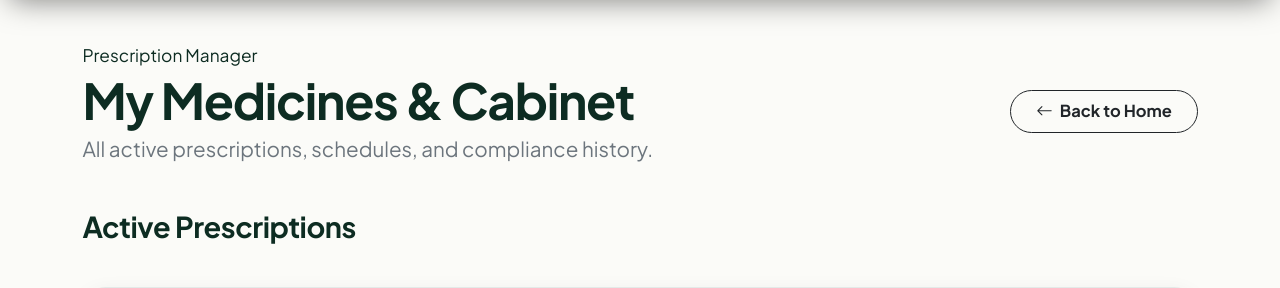
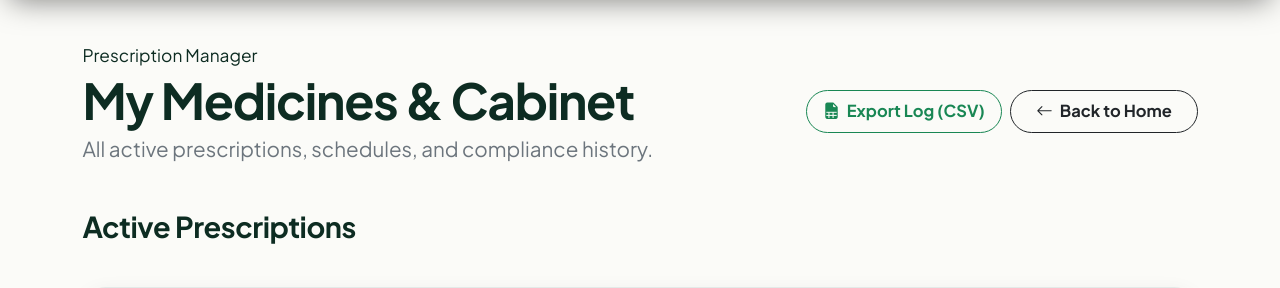
Before and after one commit to ARIPRAKASH32/AGEWELL, a Flask app: page /senior/medicines in a window 1280 px wide; the page is wider, and only the part inside the window is pictured. Shown: the part 92-380 px from the top of that part. Run offline with Flask 3, Linux system fonts and the light colour scheme; the visitor is signed in with stand-in values (Sample User, id 1); data that the repository does not hold is empty.

Commit message:
feat(export): add CSV export endpoint for senior medication adherence history

```diff
--- a/app.py
+++ b/app.py
@@ -2,7 +2,7 @@ import os
 import sqlite3
 from datetime import datetime, date, timedelta
 from functools import wraps
-from flask import Flask, render_template, request, redirect, url_for, session, flash, jsonify
+from flask import Flask, render_template, request, redirect, url_for, session, flash, jsonify, Response
 from werkzeug.security import generate_password_hash, check_password_hash
 
 from models import get_db, init_db, log_audit
@@ -355,6 +355,37 @@ def senior_medicine_action():
     msg = f"Marked medicine as {action}!"
     flash(msg, "success" if action == 'taken' else "info")
     return redirect(request.referrer or url_for('senior_dashboard'))
+
+@app.route('/senior/export/medications')
+@role_required('senior', 'doctor', 'family')
+def export_medications_csv():
+    senior_id = session['user_id'] if session['role'] == 'senior' else request.args.get('senior_id', session['user_id'])
+    conn = get_db()
+    cursor = conn.cursor()
+    cursor.execute("""
+        SELECT ml.scheduled_date, ml.scheduled_time, m.name as medicine_name, m.dose, ml.status, ml.logged_at, ml.note
+        FROM medicine_logs ml
+        JOIN medicines m ON ml.medicine_id = m.id
+        WHERE ml.senior_id = ?
+        ORDER BY ml.scheduled_date DESC, ml.scheduled_time DESC
+    """, (senior_id,))
+    logs = cursor.fetchall()
+    conn.close()
+
+    import csv
+    import io
+    output = io.StringIO()
+    writer = csv.writer(output)
+    writer.writerow(['Date', 'Scheduled Time', 'Medicine Name', 'Dosage', 'Adherence Status', 'Logged At', 'Notes'])
+    for r in logs:
+        writer.writerow([r['scheduled_date'], r['scheduled_time'], r['medicine_name'], r['dose'], r['status'], r['logged_at'] or '', r['note'] or ''])
+
+    output.seek(0)
+    return Response(
+        output.getvalue(),
+        mimetype="text/csv",
+        headers={"Content-Disposition": f"attachment;filename=agewell_medication_logs_senior_{senior_id}.csv"}
+    )
 
 @app.route('/senior/appointments')
 @role_required('senior')
--- a/templates/senior/medicines.html
+++ b/templates/senior/medicines.html
@@ -10,9 +10,14 @@
       <h1 class="font-serif display-5 fw-bold text-forest-900 mb-0">My Medicines & Cabinet</h1>
       <p class="text-secondary fs-5">All active prescriptions, schedules, and compliance history.</p>
     </div>
-    <a href="{{ url_for('senior_dashboard') }}" class="btn btn-outline-dark rounded-pill px-4 py-2 fw-bold">
-      <i class="bi bi-arrow-left me-1"></i> Back to Home
-    </a>
+    <div class="d-flex gap-2">
+      <a href="{{ url_for('export_medications_csv') }}" class="btn btn-outline-success rounded-pill px-3 py-2 fw-bold">
+        <i class="bi bi-file-earmark-spreadsheet-fill me-1"></i> Export Log (CSV)
+      </a>
+      <a href="{{ url_for('senior_dashboard') }}" class="btn btn-outline-dark rounded-pill px-4 py-2 fw-bold">
+        <i class="bi bi-arrow-left me-1"></i> Back to Home
+      </a>
+    </div>
   </div>
 
   <!-- Active Medicines Grid -->
```
Also changed, not shown: tests/test_export.py (added, +10 -0 lines).
